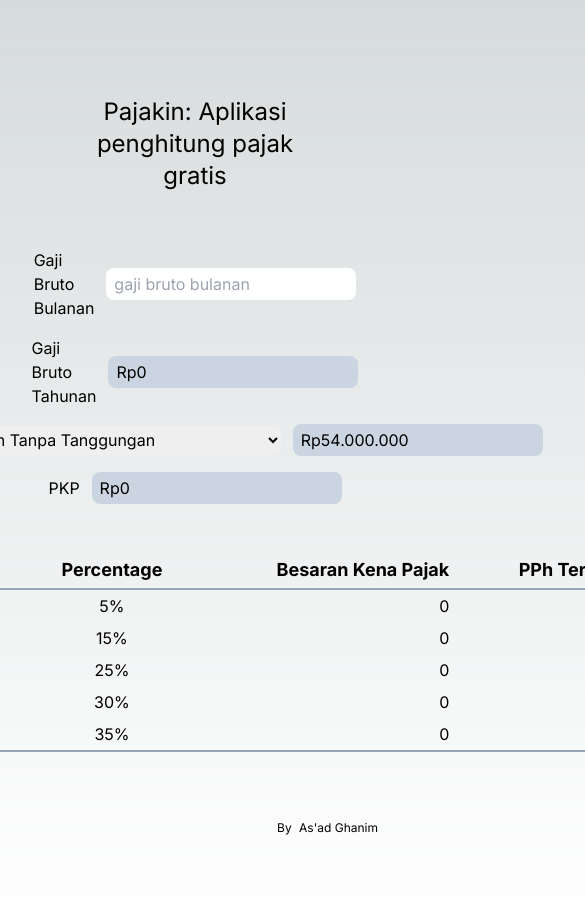
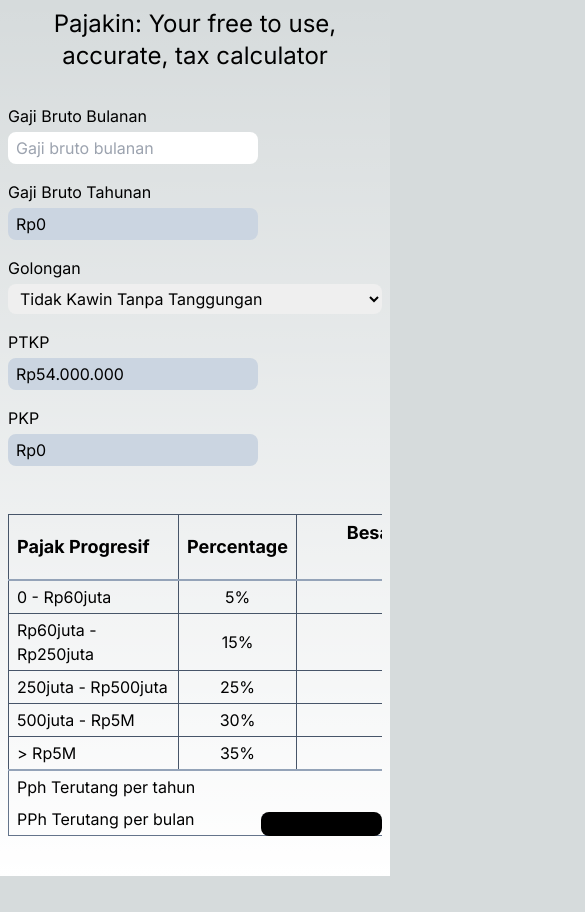
Before and after one commit to AsadSaleh/pajakin, a Next.js app: page / in a window 390 px wide. Shown: the top 912 px of the page, 585 px wide, since content can reach past the window. After the commit the page ends 876 px from the top, so only its background shows below. Built offline with nearby package versions, Linux system fonts and the light colour scheme.

Commit message:
Create mobile friendly site

```diff
--- a/app/layout.tsx
+++ b/app/layout.tsx
@@ -1,22 +1,22 @@
-import './globals.css'
-import type { Metadata } from 'next'
-import { Inter } from 'next/font/google'
+import "./globals.css";
+import type { Metadata } from "next";
+import { Inter } from "next/font/google";
 
-const inter = Inter({ subsets: ['latin'] })
+const inter = Inter({ subsets: ["latin"] });
 
 export const metadata: Metadata = {
-  title: 'Create Next App',
-  description: 'Generated by create next app',
-}
+  title: "Pajakin",
+  description: "Your free to use, accurate, tax calculator",
+};
 
 export default function RootLayout({
   children,
 }: {
-  children: React.ReactNode
+  children: React.ReactNode;
 }) {
   return (
     <html lang="en">
-      <body className={inter.className}>{children}</body>
+      <body className={`${inter.className} dark:bg-black`}>{children}</body>
     </html>
-  )
+  );
 }
--- a/app/page.tsx
+++ b/app/page.tsx
@@ -7,6 +7,7 @@
   batasBawah: number;
   batasAtas: number;
   persentasePajak: number;
+  label: string;
 };
 
 type PajakTerhitung = {
@@ -61,26 +62,31 @@
     batasBawah: 0,
     batasAtas: 60_000_000,
     persentasePajak: 0.05,
+    label: "0 - Rp60juta",
   },
   {
     batasBawah: 60_000_000,
     batasAtas: 250_000_000,
     persentasePajak: 0.15,
+    label: "Rp60juta - Rp250juta",
   },
   {
     batasBawah: 250_000_000,
     batasAtas: 500_000_000,
     persentasePajak: 0.25,
+    label: "250juta - Rp500juta",
   },
   {
     batasBawah: 500_000_000,
     batasAtas: 5_000_000_000,
     persentasePajak: 0.3,
+    label: "500juta - Rp5M",
   },
   {
     batasBawah: 5_000_000_000,
     batasAtas: Infinity,
     persentasePajak: 0.35,
+    label: "> Rp5M",
   },
 ];
 
@@ -134,15 +140,17 @@
   const pphTerutangPerbulan = pphTerutangPertahun / 12;
 
   return (
-    <main className="flex min-h-screen flex-col items-center gap-4 p-24">
-      <div className="mb-10 text-center">
-        <h1 className="text-2xl">Pajakin: Aplikasi penghitung pajak gratis</h1>
+    <main className="flex min-h-screen w-screen flex-col items-start gap-4 p-2 pb-10 lg:p-24">
+      <div className="mb-4 mx-auto">
+        <h1 className="text-2xl text-center">
+          Pajakin: Your free to use, accurate, tax calculator
+        </h1>
       </div>
 
-      <div className="flex gap-3 items-center">
+      <div className="flex flex-col gap-1 items-start">
         <label className="dark:text-slate-300">Gaji Bruto Bulanan</label>
         <NumericFormat
-          placeholder="gaji bruto bulanan"
+          placeholder="Gaji bruto bulanan"
           className="dark:bg-slate-800 py-1 px-2 rounded-lg dark:disabled:bg-black"
           thousandSeparator="."
           decimalSeparator=","
@@ -152,11 +160,11 @@
         />
       </div>
 
-      <div className="flex gap-3 items-center">
+      <div className="flex flex-col gap-1 items-start">
         <label className="dark:text-slate-300">Gaji Bruto Tahunan</label>
         <NumericFormat
           placeholder="gaji bruto bulanan"
-          className="dark:bg-slate-800 py-1 px-2 rounded-lg dark:disabled:bg-black disabled:bg-slate-300"
+          className="dark:bg-slate-800 py-1 px-2 rounded-lg dark:disabled:bg-slate-900 disabled:bg-slate-300"
           thousandSeparator="."
           decimalSeparator=","
           prefix="Rp"
@@ -166,10 +174,10 @@
         />
       </div>
 
-      <div className="flex gap-3 items-center">
-        <label className="dark:text-slate-300">PTKP</label>
+      <div className="flex flex-col gap-1 items-start">
+        <label className="dark:text-slate-300">Golongan</label>
         <select
-          className="dark:bg-slate-800 py-1 px-2 rounded-lg"
+          className="dark:bg-slate-800 py-1 px-2 rounded-lg w-full"
           onChange={(v) =>
             setPtkpKey(v.target.value as keyof typeof ptkpKategori)
           }
@@ -180,9 +188,13 @@
             </option>
           ))}
         </select>
+      </div>
+
+      <div className="flex flex-col gap-1 items-start">
+        <label className="dark:text-slate-300">PTKP</label>
         <NumericFormat
           placeholder="gaji bruto bulanan"
-          className="dark:bg-slate-800 py-1 px-2 rounded-lg dark:disabled:bg-black disabled:bg-slate-300"
+          className="dark:bg-slate-800 py-1 px-2 rounded-lg dark:disabled:bg-slate-900 disabled:bg-slate-300"
           thousandSeparator="."
           decimalSeparator=","
           prefix="Rp"
@@ -192,11 +204,11 @@
         />
       </div>
 
-      <div className="flex gap-3 items-center">
+      <div className="flex flex-col gap-1 items-start">
         <label className="dark:text-slate-300">PKP</label>
         <NumericFormat
           placeholder="gaji bruto bulanan"
-          className="dark:bg-slate-800 py-1 px-2 rounded-lg dark:disabled:bg-black disabled:bg-slate-300"
+          className="dark:bg-slate-800 py-1 px-2 rounded-lg dark:disabled:bg-slate-900 disabled:bg-slate-300"
           thousandSeparator="."
           decimalSeparator=","
           prefix="Rp"
@@ -208,31 +220,37 @@
 
       <div className="mb-4" />
 
-      <table className="w-[900px]">
+      <div className="w-full overflow-scroll">
+        <table className="w-[600px] md:w-full border-collapse border border-slate-500">
           <thead>
             <tr className="py-1 px-2 text-lg border-b-2 border-slate-400">
-            <th className="tpy-1 px-2 text-left">Pajak Progresif</th>
-            <th className="py-1 px-2">Percentage</th>
-            <th className="py-1 px-2 text-right">Besaran Kena Pajak</th>
-            <th className="py-1 px-2 text-right">PPh Terutang</th>
+              <th className="tpy-1 px-2 text-left border border-slate-600">
+                Pajak Progresif
+              </th>
+              <th className="py-1 px-2 border border-slate-600">Percentage</th>
+              <th className="py-1 px-2 text-right border border-slate-600">
+                Besaran Kena Pajak
+              </th>
+              <th className="py-1 px-2 text-right border border-slate-600">
+                PPh Terutang
+              </th>
             </tr>
           </thead>
           <tbody>
             {calculatedProgressiveTaxes.map((calcProgTax, i) => {
               return (
                 <tr key={i}>
-                <td className="py-1 px-2">
-                  Ceiling&nbsp;
-                  {formatCurrency(calcProgTax.batasAtas)}
+                  <td className="py-1 px-2 border border-slate-600">
+                    {calcProgTax.label}
                   </td>
 
-                <td className="py-1 px-2 text-center">
+                  <td className="py-1 px-2 text-center border border-slate-600">
                     {calcProgTax.persentasePajak * 100}%
                   </td>
-                <td className="py-1 px-2 text-right">
+                  <td className="py-1 px-2 text-right border border-slate-600">
                     {formatCurrency(calcProgTax.besaranKenaPajak)}
                   </td>
-                <td className="py-1 px-2 text-right">
+                  <td className="py-1 px-2 text-right border border-slate-600">
                     {formatCurrency(calcProgTax.pphTerutang)}
                   </td>
                 </tr>
@@ -256,6 +274,7 @@
             </tr>
           </tbody>
         </table>
+      </div>
 
       {bruto && (
         <div className="mt-4">
@@ -267,7 +286,7 @@
           </span>
         </div>
       )}
-      <p className="text-xs fixed right-2 bottom-2">
+      <p className="text-xs fixed right-2 bottom-2 bg-black px-2 py-1 rounded-lg">
         By{" "}
         <a
           href="https://twitter.com/asaduala"
```
Lines whose indentation alone changed are shown as unchanged.
